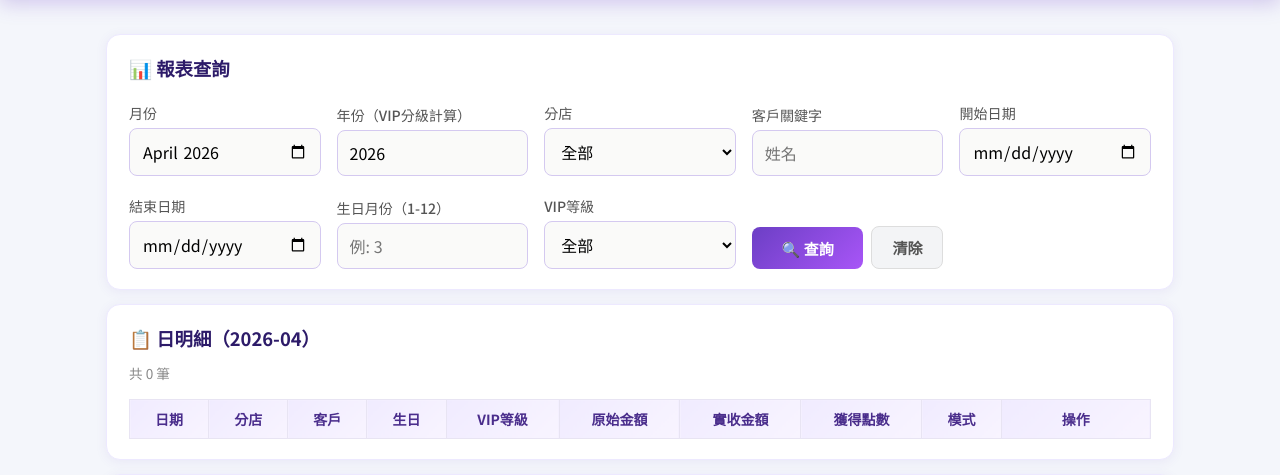
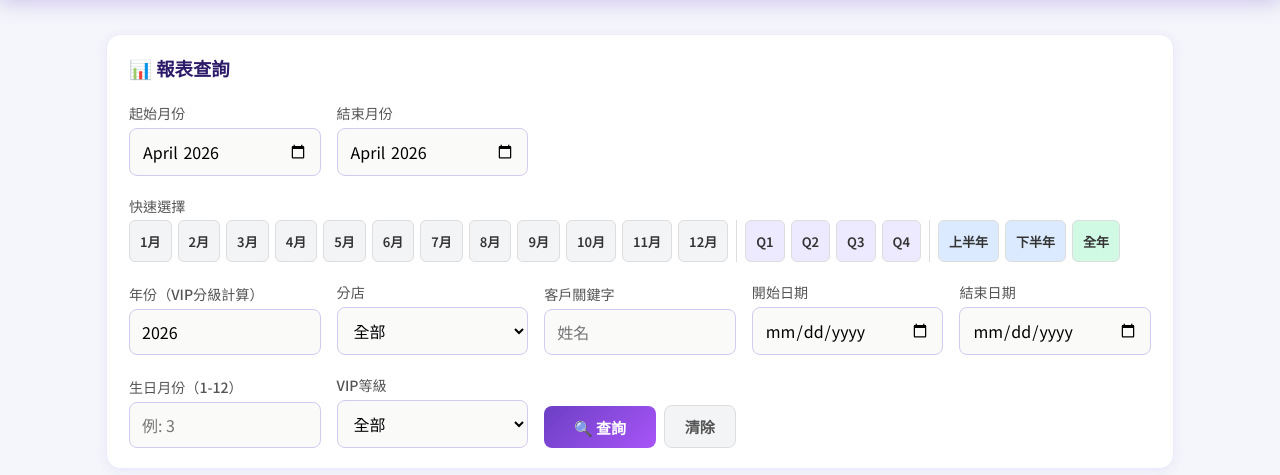
Before and after one commit to sisisleeping-web/beauty-vip-webapp, a Flask app: page /report in a window 1280 px wide. Shown: the part 62-537 px from the top of the page. Run offline with Flask 3, Linux system fonts and the light colour scheme; the visitor is signed in with stand-in values (Sample User, id 1); data comes from the database, SQL or seed files in the repository; tables that the repository leaves empty hold one stand-in row (values such as "Sample post"); lists and menus that the app fills with data are empty.

Commit message:
feat: 報表查詢支援月份範圍篩選（起始/結束月份、快速選擇Q1-Q4/半年/全年）

```diff
--- a/app.py
+++ b/app.py
@@ -497,8 +497,13 @@ def entry():
 @app.route("/report")
 def report():
     db = get_db()
-    month = request.args.get("month", date.today().strftime("%Y-%m"))
-    year = request.args.get("year", month[:4])
+    default_month = date.today().strftime("%Y-%m")
+    month_from = request.args.get("month_from", "").strip() or request.args.get("month", default_month)
+    month_to = request.args.get("month_to", "").strip() or month_from
+    # Ensure month_to >= month_from
+    if month_to < month_from:
+        month_to = month_from
+    year = request.args.get("year", month_from[:4])
     store_id = request.args.get("store_id", "").strip()
     q = request.args.get("q", "").strip()
     start_date = request.args.get("start_date", "").strip()
@@ -506,11 +511,17 @@ def report():
     birthday_month = request.args.get("birthday_month", "").strip()
     vip_tier = request.args.get("vip_tier", "").strip()
 
+    # Build human-readable month label
+    if month_from == month_to:
+        month_label = month_from
+    else:
+        month_label = f"{month_from} ~ {month_to}"
+
     where = ["1=1"]
     params: list[Any] = []
 
-    where.append("t.month_key = ?")
-    params.append(month)
+    where.append("t.month_key >= ? AND t.month_key <= ?")
+    params.extend([month_from, month_to])
 
     if store_id:
         where.append("t.store_id = ?")
@@ -567,11 +578,11 @@ def report():
         FROM transactions t
         JOIN customers c ON c.id = t.customer_id
         JOIN stores s ON s.id = t.store_id
-        WHERE t.month_key = ?
+        WHERE t.month_key >= ? AND t.month_key <= ?
         GROUP BY s.name, c.name, c.birthday
         ORDER BY s.name, month_total DESC
         """,
-        (month,),
+        (month_from, month_to),
     ).fetchall()
 
     yearly_by_customer = db.execute(
@@ -598,11 +609,16 @@ def report():
         "birthday_month": birthday_month,
         "vip_tier": vip_tier,
         "year": year,
+        "month_from": month_from,
+        "month_to": month_to,
     }
 
     return render_template(
         "report.html",
-        month=month,
+        month=month_from,
+        month_label=month_label,
+        month_from=month_from,
+        month_to=month_to,
         detail_rows=detail_rows,
         monthly_by_customer=monthly_by_customer,
         yearly_by_customer=yearly_by_customer,
--- /dev/null
+++ b/current_tunnel_url.txt
@@ -0,0 +1 @@
+https://exceptions-elliott-organizing-dvd.trycloudflare.com
--- a/templates/report.html
+++ b/templates/report.html
@@ -4,8 +4,38 @@
   <h3>📊 報表查詢</h3>
   <form method="get" style="display:grid; grid-template-columns: repeat(auto-fill, minmax(180px, 1fr)); gap: 10px 16px; align-items: end; margin-top: 10px;">
     <div>
-      <label>月份</label>
-      <input type="month" name="month" value="{{ month }}">
+      <label>起始月份</label>
+      <input type="month" name="month_from" id="month_from" value="{{ month_from }}">
+    </div>
+    <div>
+      <label>結束月份</label>
+      <input type="month" name="month_to" id="month_to" value="{{ month_to }}">
+    </div>
+    <div style="grid-column: 1 / -1;">
+      <label>快速選擇</label>
+      <div style="display:flex; flex-wrap:wrap; gap:6px; margin-top:4px;">
+        <button type="button" class="quick-month-btn" onclick="setMonthRange(1,1)">1月</button>
+        <button type="button" class="quick-month-btn" onclick="setMonthRange(2,2)">2月</button>
+        <button type="button" class="quick-month-btn" onclick="setMonthRange(3,3)">3月</button>
+        <button type="button" class="quick-month-btn" onclick="setMonthRange(4,4)">4月</button>
+        <button type="button" class="quick-month-btn" onclick="setMonthRange(5,5)">5月</button>
+        <button type="button" class="quick-month-btn" onclick="setMonthRange(6,6)">6月</button>
+        <button type="button" class="quick-month-btn" onclick="setMonthRange(7,7)">7月</button>
+        <button type="button" class="quick-month-btn" onclick="setMonthRange(8,8)">8月</button>
+        <button type="button" class="quick-month-btn" onclick="setMonthRange(9,9)">9月</button>
+        <button type="button" class="quick-month-btn" onclick="setMonthRange(10,10)">10月</button>
+        <button type="button" class="quick-month-btn" onclick="setMonthRange(11,11)">11月</button>
+        <button type="button" class="quick-month-btn" onclick="setMonthRange(12,12)">12月</button>
+        <span style="border-left:1px solid #ddd;margin:0 2px;"></span>
+        <button type="button" class="quick-month-btn" onclick="setMonthRange(1,3)" style="background:#ede9fe;">Q1</button>
+        <button type="button" class="quick-month-btn" onclick="setMonthRange(4,6)" style="background:#ede9fe;">Q2</button>
+        <button type="button" class="quick-month-btn" onclick="setMonthRange(7,9)" style="background:#ede9fe;">Q3</button>
+        <button type="button" class="quick-month-btn" onclick="setMonthRange(10,12)" style="background:#ede9fe;">Q4</button>
+        <span style="border-left:1px solid #ddd;margin:0 2px;"></span>
+        <button type="button" class="quick-month-btn" onclick="setMonthRange(1,6)" style="background:#dbeafe;">上半年</button>
+        <button type="button" class="quick-month-btn" onclick="setMonthRange(7,12)" style="background:#dbeafe;">下半年</button>
+        <button type="button" class="quick-month-btn" onclick="setMonthRange(1,12)" style="background:#d1fae5;">全年</button>
+      </div>
     </div>
     <div>
       <label>年份（VIP分級計算）</label>
@@ -53,7 +83,7 @@
 </div>
 
 <div class="card">
-  <h3>📋 日明細（{{ month }}）</h3>
+  <h3>📋 日明細（{{ month_label }}）</h3>
   <p style="font-size:0.85rem; color:#888; margin:0 0 8px;">共 {{ detail_rows|length }} 筆</p>
   <div class="table-wrap"><table id="detail-table">
     <thead>
@@ -131,9 +161,9 @@
 </div>
 
 <div class="card">
-  <h3>📅 月消費彙總（{{ month }}）</h3>
+  <h3>📅 {% if month_from == month_to %}月消費彙總（{{ month_label }}）{% else %}期間消費彙總（{{ month_label }}）{% endif %}</h3>
   <div class="table-wrap"><table>
-    <thead><tr><th>分店</th><th>客戶</th><th>生日</th><th style="text-align:right;">月累計金額</th></tr></thead>
+    <thead><tr><th>分店</th><th>客戶</th><th>生日</th><th style="text-align:right;">{% if month_from == month_to %}月累計金額{% else %}期間累計金額{% endif %}</th></tr></thead>
     <tbody>
     {% for r in monthly_by_customer %}
     <tr><td>{{ r.store_name }}</td><td>{{ r.customer_name }}</td><td>{{ r.birthday }}</td><td style="text-align:right; font-weight:600;">{{ '%.0f'|format(r.month_total) }}</td></tr>
@@ -143,7 +173,7 @@
 </div>
 
 <div class="card">
-  <h3>📆 年消費彙總（{{ month[:4] }} 年）</h3>
+  <h3>📆 年消費彙總（{{ month_from[:4] }} 年）</h3>
   <div class="table-wrap"><table>
     <thead><tr><th>分店</th><th>客戶</th><th>生日</th><th style="text-align:right;">年累計金額</th></tr></thead>
     <tbody>
@@ -157,9 +187,21 @@
 <style>
 #detail-table tr.editing .view-cell { display: none; }
 #detail-table tr.editing .edit-cell { display: table-cell !important; }
+.quick-month-btn {
+  background: #f3f4f6; color: #333; border: 1px solid #ddd; border-radius: 6px;
+  padding: 4px 10px; font-size: 13px; cursor: pointer; white-space: nowrap;
+  transition: all 0.15s;
+}
+.quick-month-btn:hover { background: #6c3fc5; color: #fff; border-color: #6c3fc5; }
 </style>
 
 <script>
+function setMonthRange(from, to) {
+  const year = document.getElementById('month_from').value.substring(0, 4) || new Date().getFullYear().toString();
+  document.getElementById('month_from').value = year + '-' + String(from).padStart(2, '0');
+  document.getElementById('month_to').value = year + '-' + String(to).padStart(2, '0');
+}
+
 function startEdit(id, txnDate, storeId, name, birthday, amount, cashReceived) {
   const row = document.getElementById('row-' + id);
   row.classList.add('editing');
```
Also changed, not shown: scripts/check_tunnel_health.py (added, +41 -0 lines), README.md, 1 other file.
